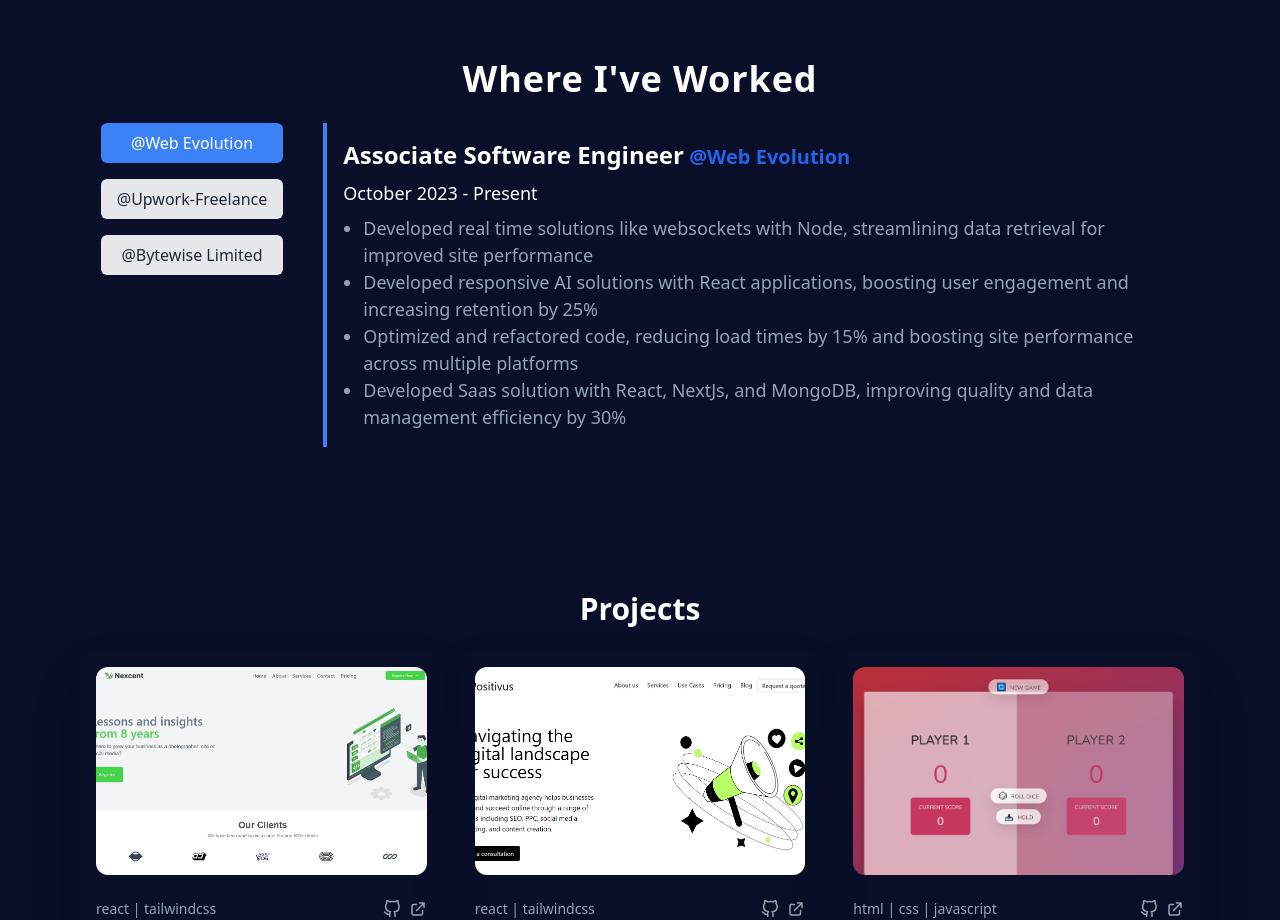
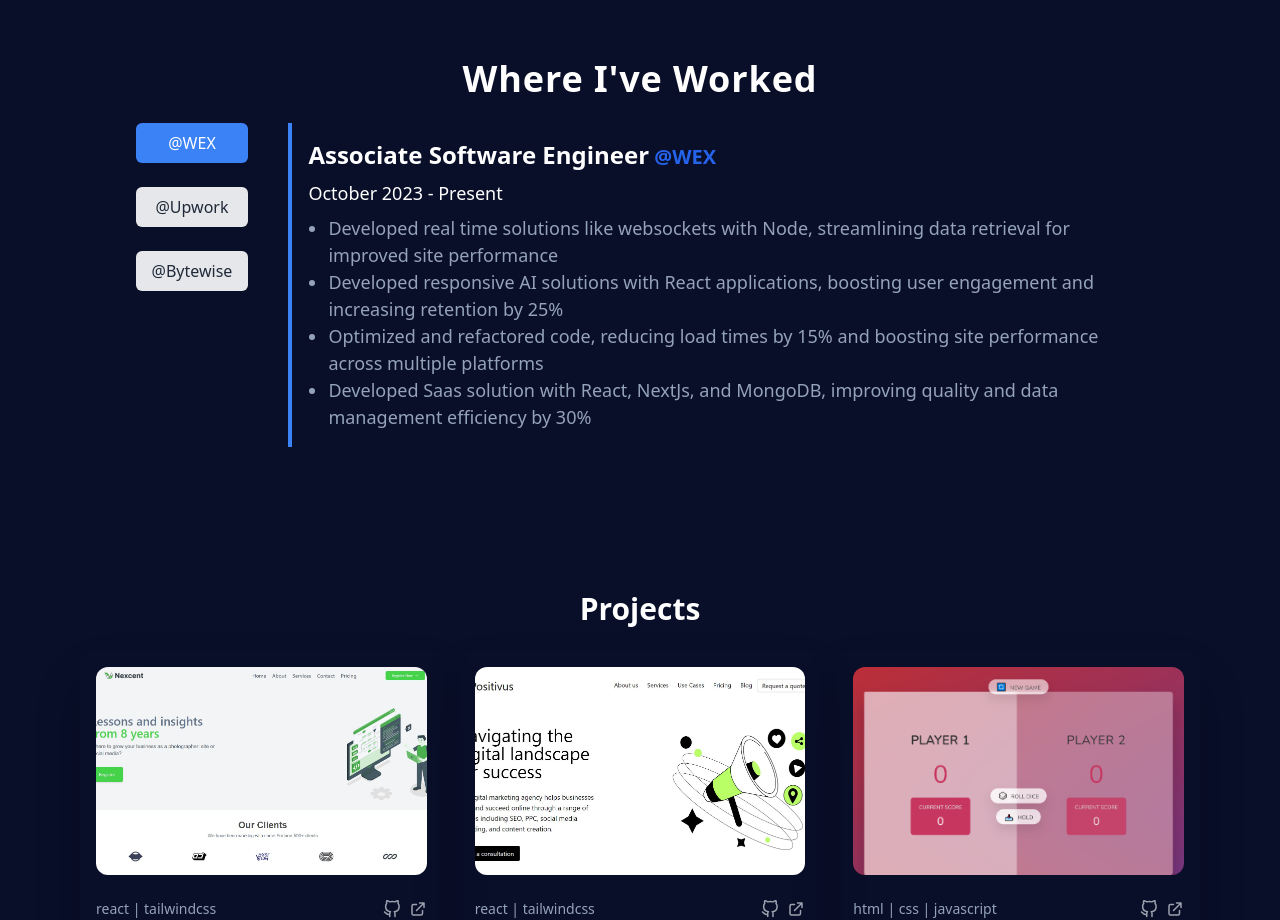
Before and after one commit to talha-fullstackdev/portfolio-nextjs-2, a Next.js app: page / in a window 1280 px wide. Shown: the part 2100-3020 px from the top of the page. Built offline with nearby package versions, Linux system fonts and the light colour scheme.

Commit message:
updated work section styles for mob screeen

```diff
--- a/src/app/components/work/WorkDetails.jsx
+++ b/src/app/components/work/WorkDetails.jsx
@@ -12,18 +12,18 @@
 
   return (
     <AnimatedWrapper>
-    <div className="px-6 md:px-12 md:pt-32 md:pb-20 " id="experience">
+    <div className="px-10 md:px-12 md:pt-32 md:pb-20  pt-20" id="experience">
       <h2 className="text-xl md:text-4xl text-center font-semibold text-white dark:text-slate-500 mb-6 md:tracking-wide">
         Where I've Worked
       </h2>
 
-      <div className="flex flex-col md:flex-row md:justify-center md:gap-6">
-        <div className="flex md:flex-col space-x-4 md:space-x-0 md:space-y-4 mb-4 md:mb-0">
+      <div className="flex flex-col md:flex-row md:justify-center md:gap-6 flex-wrap">
+        <div className="flex gap-2 md:flex-col  md:space-x-0 md:space-y-4 mb-4 md:mb-0">
           {data.map((item) => (
             <button
               key={item.id}
               onClick={() => handleClick(item.id)}
-              className={`px-4 py-2 rounded-md transition duration-300  ${
+              className={`px-4 text-center py-1 md:py-2 rounded-md transition duration-300   ${
                 selectedData.id === item.id
                   ? "bg-blue-500 text-white "
                   : "bg-gray-200 hover:bg-gray-300 text-gray-800 "
--- a/src/app/components/work/data.js
+++ b/src/app/components/work/data.js
@@ -1,7 +1,7 @@
 const data = [
     {    id:1,
         position:"Associate Software Engineer",
-        company:"@Web Evolution",
+        company:"@WEX",
         date:"October 2023 - Present",
         para1:"Developed real time solutions like websockets with Node, streamlining data retrieval for improved site performance",
         para2:"Developed responsive AI solutions with React applications, boosting user engagement and increasing retention by 25%",
@@ -11,7 +11,7 @@
     },
     {    id:2,
         position:"Software Engineer",
-        company:"@Upwork-Freelance",
+        company:"@Upwork",
         date:"August 2023 - Present",
         para1:"Developed custom web applications using React, Node.js, and Next.Js, improving client satisfaction and efficiency.",
         para2:"Implemented end-to-end AI LLM solutions for clients, building real time dashboards and integrating third-party services.",
@@ -21,7 +21,7 @@
     },
     {    id:3,
         position:"Intern Software Engineer",
-        company:"@Bytewise Limited",
+        company:"@Bytewise ",
         date:"May 2023 - September 2023",
         para1:"Developed 100+ user-facing features in NextJs and Node, reducing latency by 20% and improving overall optimization",
         para2:"Developed and optimized REST API’s with ReactJs and NextJs, enhancing dataset retrieval by 30% for 10k+ requests.",
```
